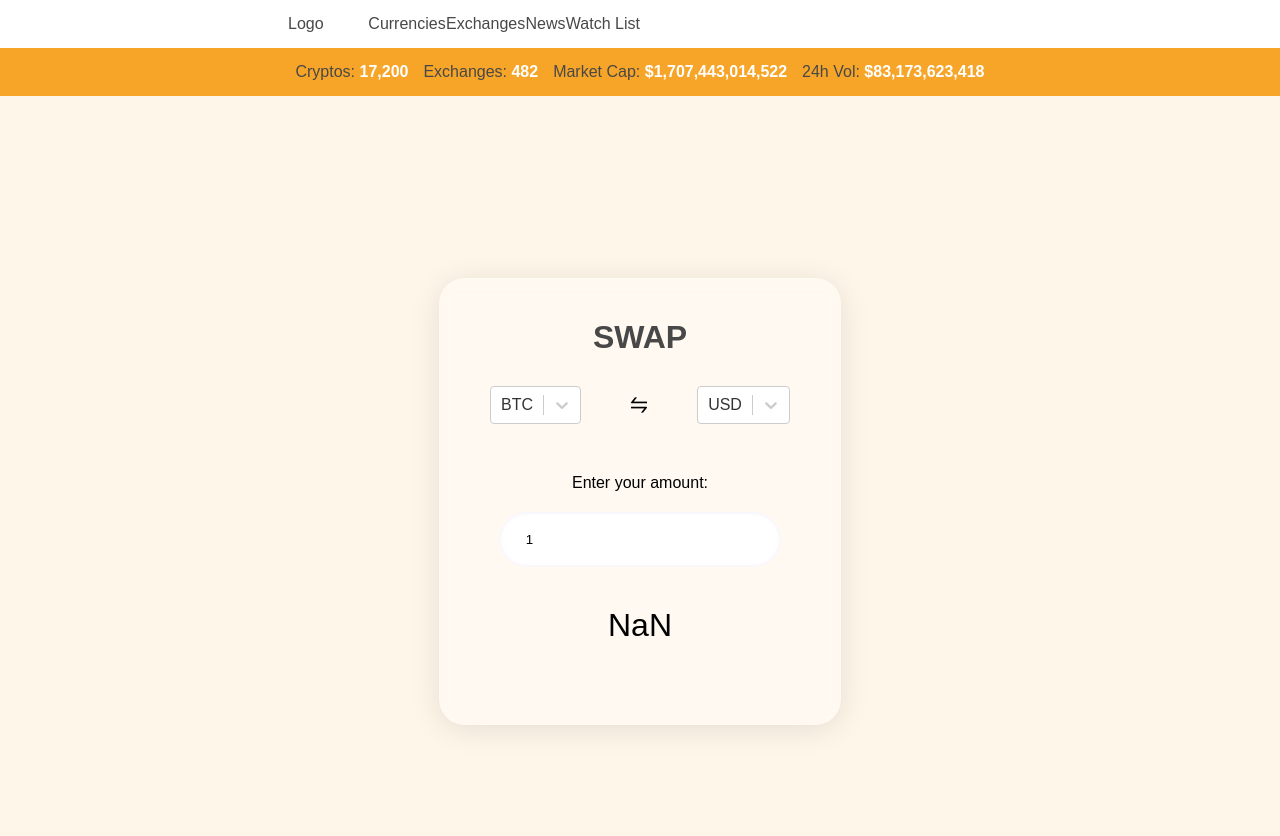
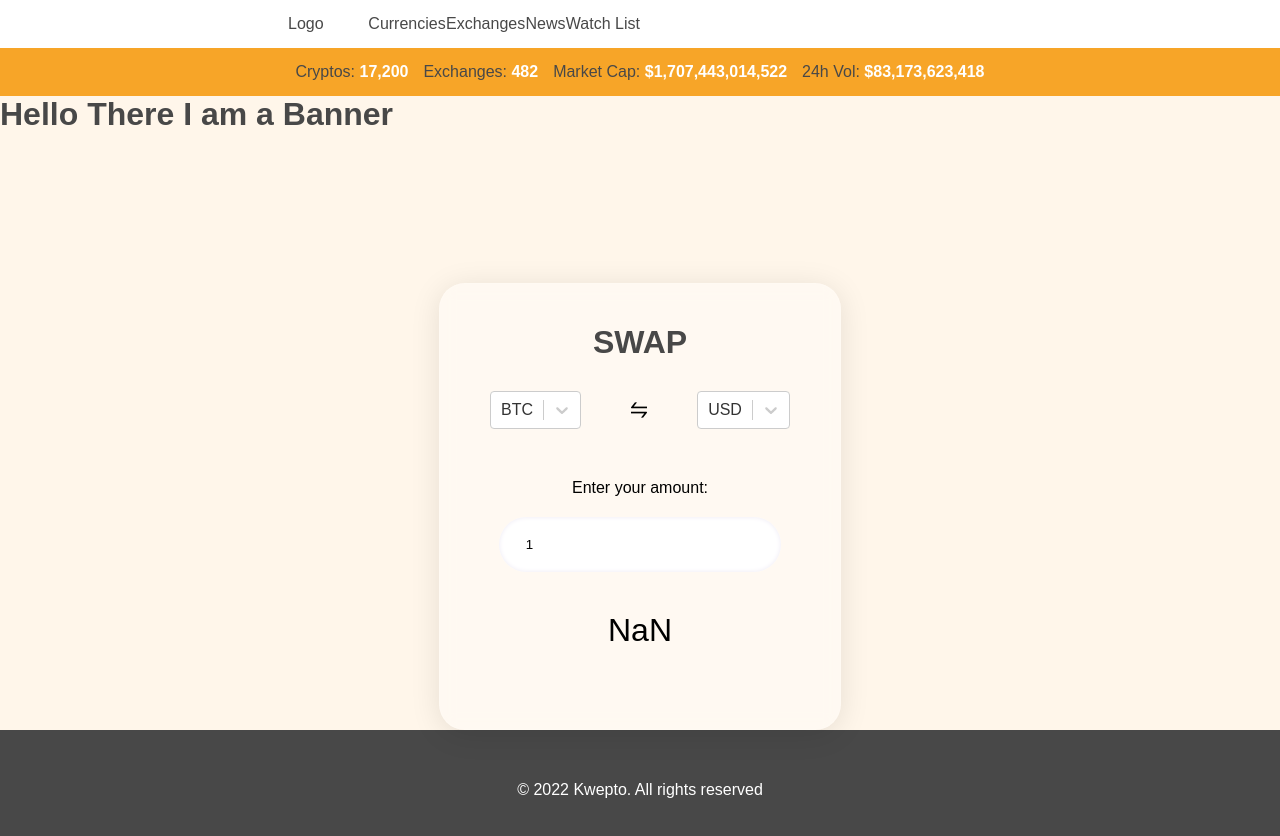
Before and after one commit to nrashzack/kwepto-currency-app, a React (Create React App) app: page /exchange in a window 1280 px wide. Shown: the top 836 px of the page. Before the commit the page ends 800 px from the top, so only its background shows below. Built offline with nearby package versions, Linux system fonts and the light colour scheme; no server answers.

Commit message:
added footer

```diff
--- a/src/App.js
+++ b/src/App.js
@@ -5,7 +5,9 @@ import NavBar from "./components/NavBar";
 import PriceTracker from "./pages/PriceTracker";
 import CoinPage from "./pages/CoinPage";
 import Exchange from "./pages/Exchange";
-import { AppContainerStyled, MainContainerStyled } from "./styles/Main.styled";
+import { MainContainerStyled } from "./styles/Main.styled";
+import Footer from "./components/Footer";
+import Banner from "./components/Banner";
 
 const App = () => {
   const [coins, setCoins] = useState([]);
@@ -31,7 +33,7 @@ const App = () => {
   return (
     <>
       <NavBar />
-      <AppContainerStyled>
+      <Banner />
       <MainContainerStyled>
         <Routes>
           <Route
@@ -49,7 +51,7 @@ const App = () => {
           <Route path="/exchange" element={<Exchange />} />
         </Routes>
       </MainContainerStyled>
-      </AppContainerStyled>
+      <Footer />
     </>
   );
 };
--- /dev/null
+++ b/src/components/Banner.js
@@ -0,0 +1,11 @@
+import React from "react";
+
+const Banner = () => {
+  return (
+    <div>
+      <h1>Hello There I am a Banner</h1>
+    </div>
+  );
+};
+
+export default Banner;
--- a/src/components/FilterCoinList.js
+++ b/src/components/FilterCoinList.js
@@ -1,15 +1,14 @@
 import React from "react";
 import { SectionStyled } from "../styles/Main.styled";
-import { CurrenctDropdownStyled } from "../styles/CoinList.styled";
-import Select from "react-select";
+import { ReactSelectStyled } from "../styles/CoinList.styled";
 
 const FilterCoinList = ({ currency, setCurrency }) => {
   const currencyOptions = [
-    { value: "myr", label: "🇲🇾 MYR" },
-    { value: "usd", label: "🇺🇸 USD" },
-    { value: "eur", label: "🇪🇺 EUR" },
-    { value: "gbp", label: "🇬🇧 GBP" },
-    { value: "jpy", label: "🇯🇵 JPY" },
+    { value: "myr", label: "MYR" },
+    { value: "usd", label: "USD" },
+    { value: "eur", label: "EUR" },
+    { value: "gbp", label: "GBP" },
+    { value: "jpy", label: "JPY" },
   ];
 
   const pickCurrency = (currencyOptions) => {
@@ -17,10 +16,10 @@ const FilterCoinList = ({ currency, setCurrency }) => {
   };
   return (
     <SectionStyled>
-      <Select
+      <ReactSelectStyled
         options={currencyOptions}
         onChange={pickCurrency}
-        placeholder="Select Currency"
+        placeholder={currency.toUpperCase()}
       />
     </SectionStyled>
   );
--- /dev/null
+++ b/src/components/Footer.js
@@ -0,0 +1,12 @@
+import React from "react";
+import { FooterContainerStyled } from "../styles/Main.styled";
+
+const Footer = () => {
+  return (
+    <FooterContainerStyled>
+      <p>© 2022 Kwepto. All rights reserved</p>
+    </FooterContainerStyled>
+  );
+};
+
+export default Footer;
--- a/src/styles/CoinList.styled.js
+++ b/src/styles/CoinList.styled.js
@@ -1,6 +1,7 @@
 import styled from "styled-components";
 import { device } from "../devices";
 import ReactPaginate from "react-paginate";
+import Select from "react-select";
 
 export const ListHeaderStyled = styled.div`
   border-bottom: solid 2px #dfe6e9;
@@ -101,6 +102,11 @@ export const CurrenctDropdownStyled = styled.select`
   padding: 0.5em;
 `;
 
+export const ReactSelectStyled = styled(Select)`
+  width: 15%;
+  text-align: center;
+`;
+
 export const PageNumberStyled = styled(ReactPaginate)`
   display: flex;
   flex-direction: row;
--- a/src/styles/Main.styled.js
+++ b/src/styles/Main.styled.js
@@ -1,24 +1,35 @@
 import styled from "styled-components";
 
-// Base Style for Cointainer
+// Base Style for App
 export const AppContainerStyled = styled.div`
-  display: grid;
-  grid-template-rows: 2.5vw auto;
+  /* display: grid;
+  grid-template-rows: 2.5vw auto; */
 `;
 
-// Base Style for Cointainer
+// Base Style for NavBar
 export const NavBarContainerStyled = styled.div`
   height: 2.5vw;
   background-color: ${(props) => (props.orange ? "#F7A528" : "#FFF")};
   padding: 0.5em 0em;
 `;
 
-// Base style for Container
+// Base style for MainSection
 export const MainContainerStyled = styled.div`
-  grid-row-start: 2;
-  place-content: center;
   margin: 0 auto;
   width: 55vw;
+`;
+
+// Base style for Footer
+export const FooterContainerStyled = styled.div`
+  display: grid;
+  place-items: center;
+  background-color: #484848;
+  height: 15vh;
+
+  p {
+    color: #fff;
+    font-size: 1rem;
+  }
 `;
 
 // For headers and big text
--- a/src/styles/NavBar.styled.js
+++ b/src/styles/NavBar.styled.js
@@ -1,11 +1,11 @@
 import styled from "styled-components";
 
 export const NavBarLinksCointainerStyled = styled.div`
-  height: 100%;
   display: flex;
   align-items: center;
   margin: 0 auto;
-  width: 55vw;
+  max-width: 55vw;
+  height: 100%;
 
   p {
     font-size: 1rem;
```
Also changed, not shown: src/assets/Footer.png (added), src/styles/Footer.styled.js (added). Lines whose indentation alone changed are shown as unchanged.
